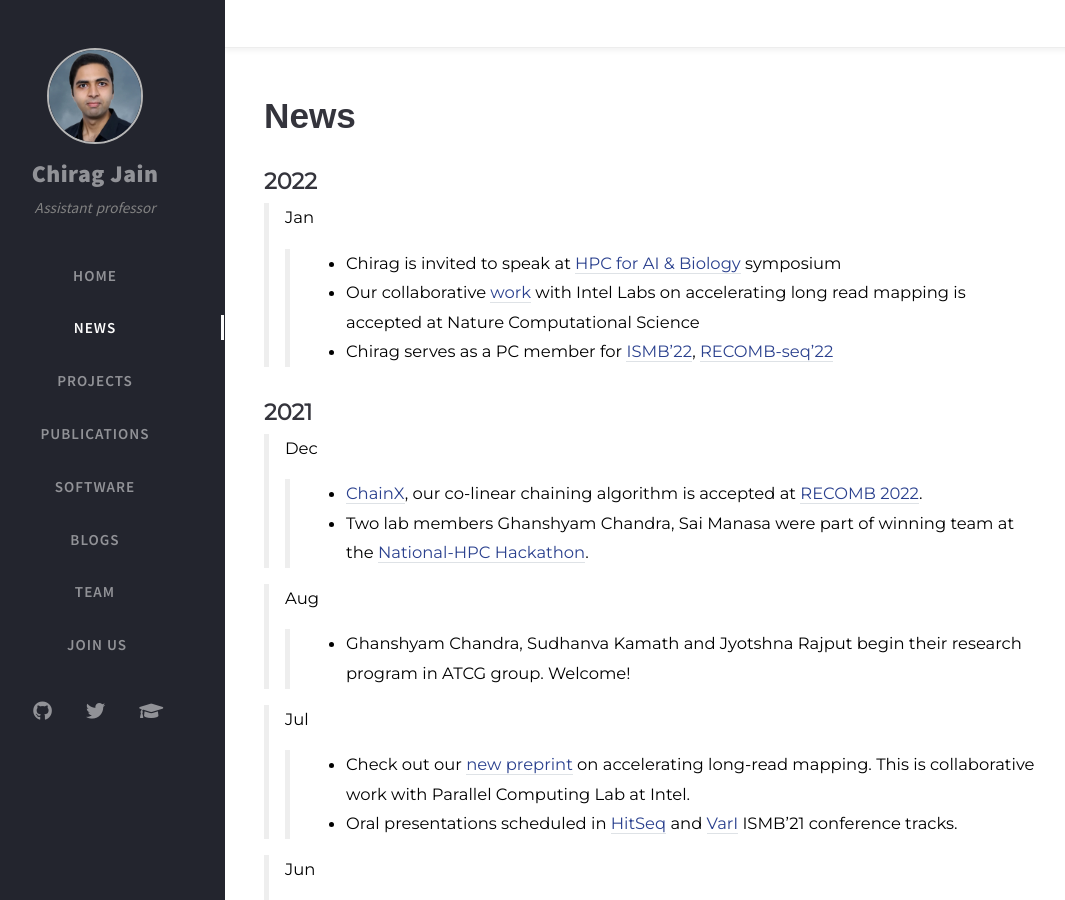
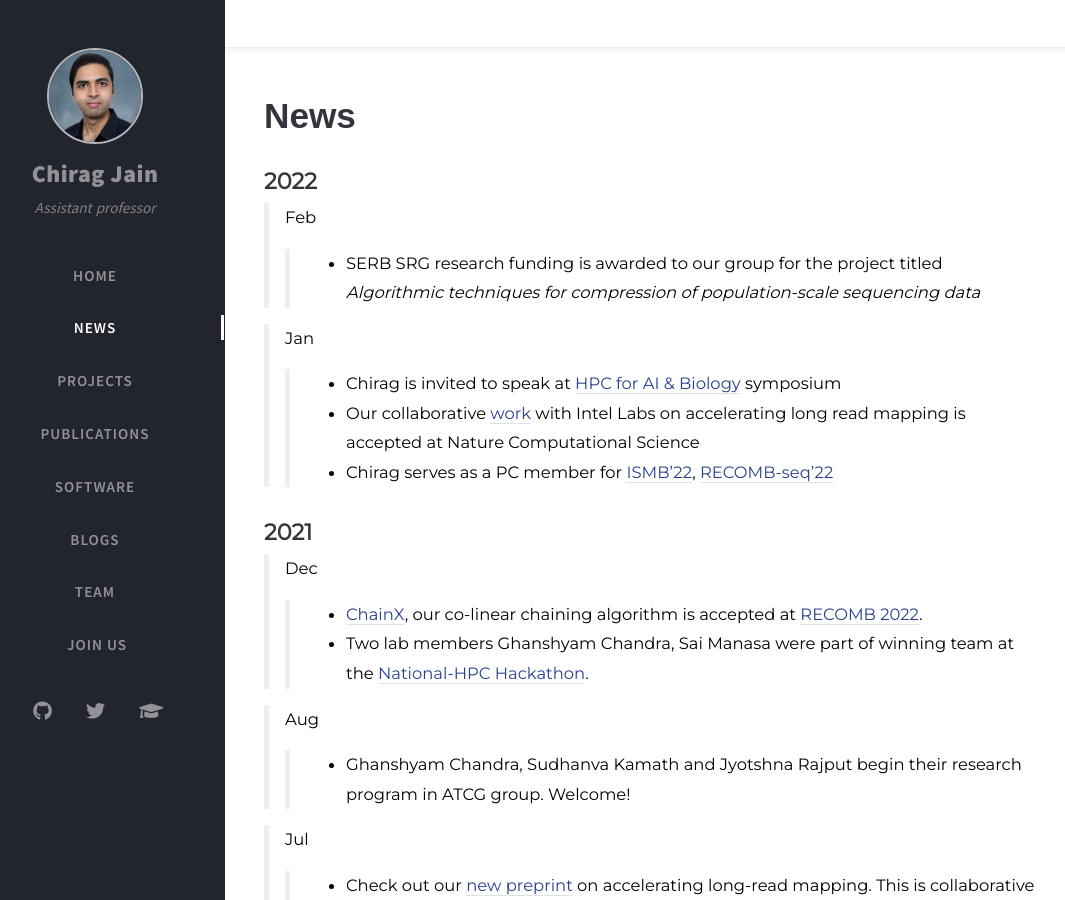
Before and after one commit to at-cg/at-cg.github.io, a Jekyll site: the page built from tabs/new.md, in a window 1280 px wide and 900 px high. Shown: the whole window, without its empty margins (35-1100 px from the left). Built offline with Jekyll 4.4.1, drawn with Linux system fonts in a browser that asks for light colours; nearby versions of some CDN libraries; comment, search, counter and statistics services are not loaded.

Commit message:
Update new.md

```diff
--- a/tabs/new.md
+++ b/tabs/new.md
@@ -20,6 +20,9 @@ type: news
 # **News**
 
 ## **2022**
+
+> Feb
+>> - SERB SRG research funding is awarded to our group for the project titled *Algorithmic techniques for compression of population-scale sequencing data*
 
 > Jan
 >> - Chirag is invited to speak at [HPC for AI & Biology](https://ge.iitm.ac.in/events/RBCDSAI-IBSE-HPC-Symposium/) symposium
```
